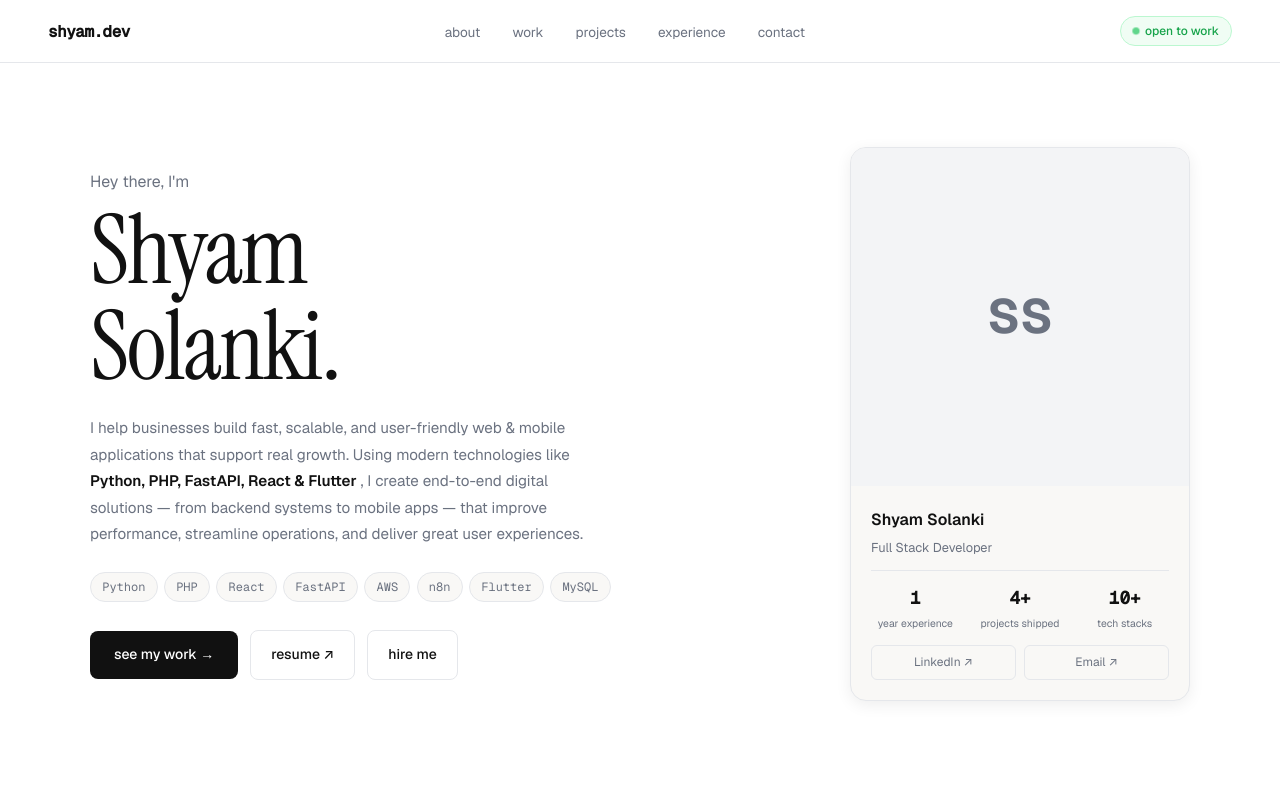
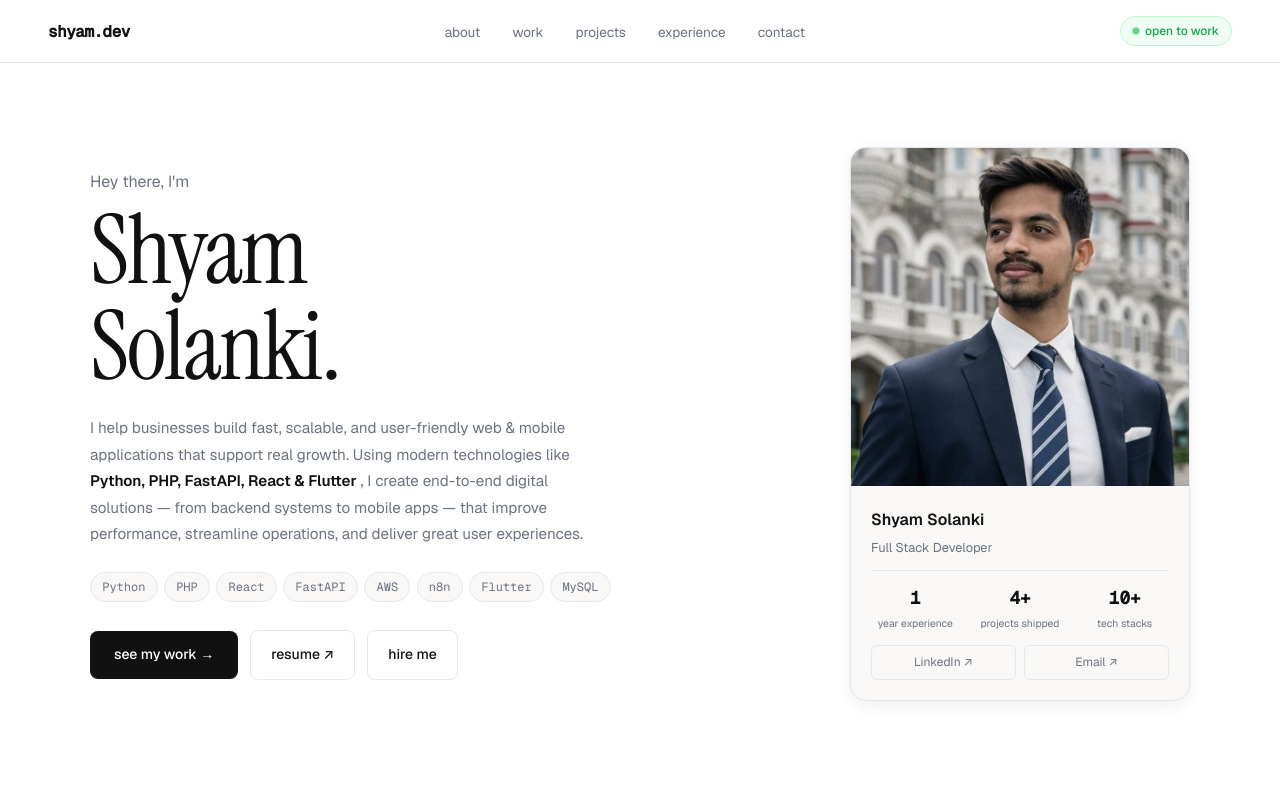
Before and after one commit to shyamsolanki2903/shyam_solanki, a plain HTML site: page index.html in a window 1280 px wide. Shown: the top 800 px of the page. Drawn offline with nearby package versions, Linux system fonts and the light colour scheme.

Commit message:
profile image

```diff
--- a/index.html
+++ b/index.html
@@ -52,7 +52,7 @@
     </div>
     <div class="hero-card fade-in" style="transition-delay:0.2s">
       <div class="card-photo">
-        <img src="profile.jpg" alt="Shyam Solanki" onerror="this.style.display='none';this.parentElement.innerHTML='<div class=\'card-initials\'>SS</div>'">
+        <img src="profile.jpeg" alt="Shyam Solanki" onerror="this.style.display='none';this.parentElement.innerHTML='<div class=\'card-initials\'>SS</div>'">
       </div>
       <div class="card-body">
         <div class="card-name">Shyam Solanki</div>
```
